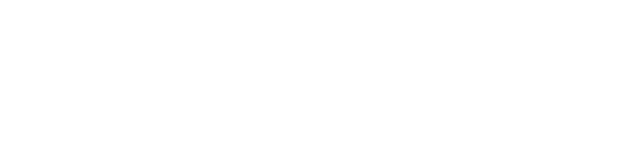
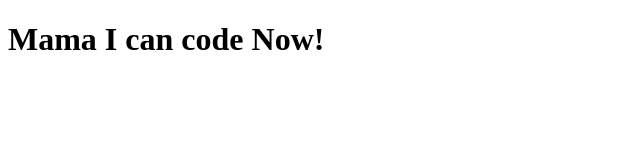
Before and after one commit to Farhan75/my-2-repo, a plain HTML site: page index.html in a window 1280 px wide. Shown: the whole page, without its empty margins (0-640 px from the left). Drawn offline with Linux system fonts and the light colour scheme.

Commit message:
h1 updated

```diff
--- a/index.html
+++ b/index.html
@@ -4,7 +4,9 @@
     <meta charset="UTF-8" />
     <meta http-equiv="X-UA-Compatible" content="IE=edge" />
     <meta name="viewport" content="width=device-width, initial-scale=1.0" />
-    <title>My Second Repo</title>
+    <title>My Second Repo.mr</title>
   </head>
-  <body></body>
+  <body>
+    <h1>Mama I can code Now!</h1>
+  </body>
 </html>
```
